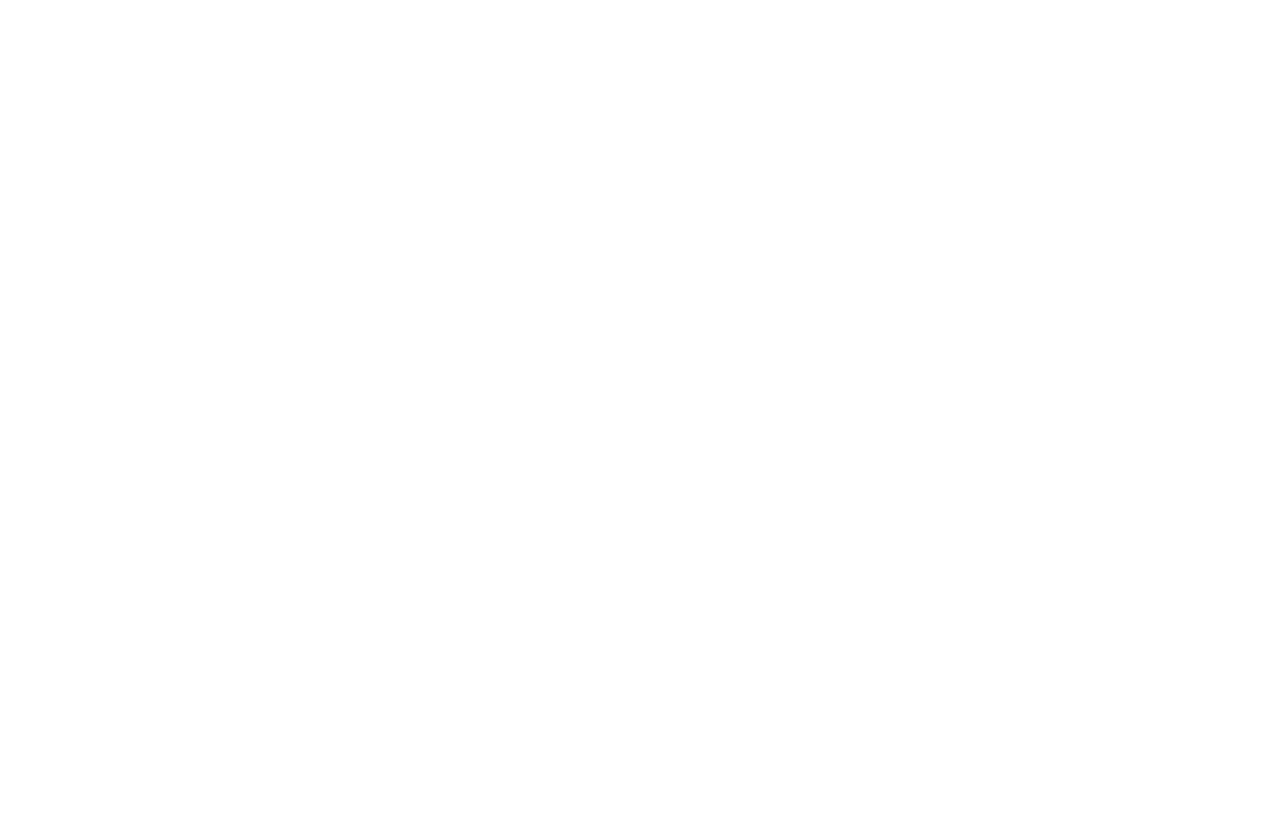
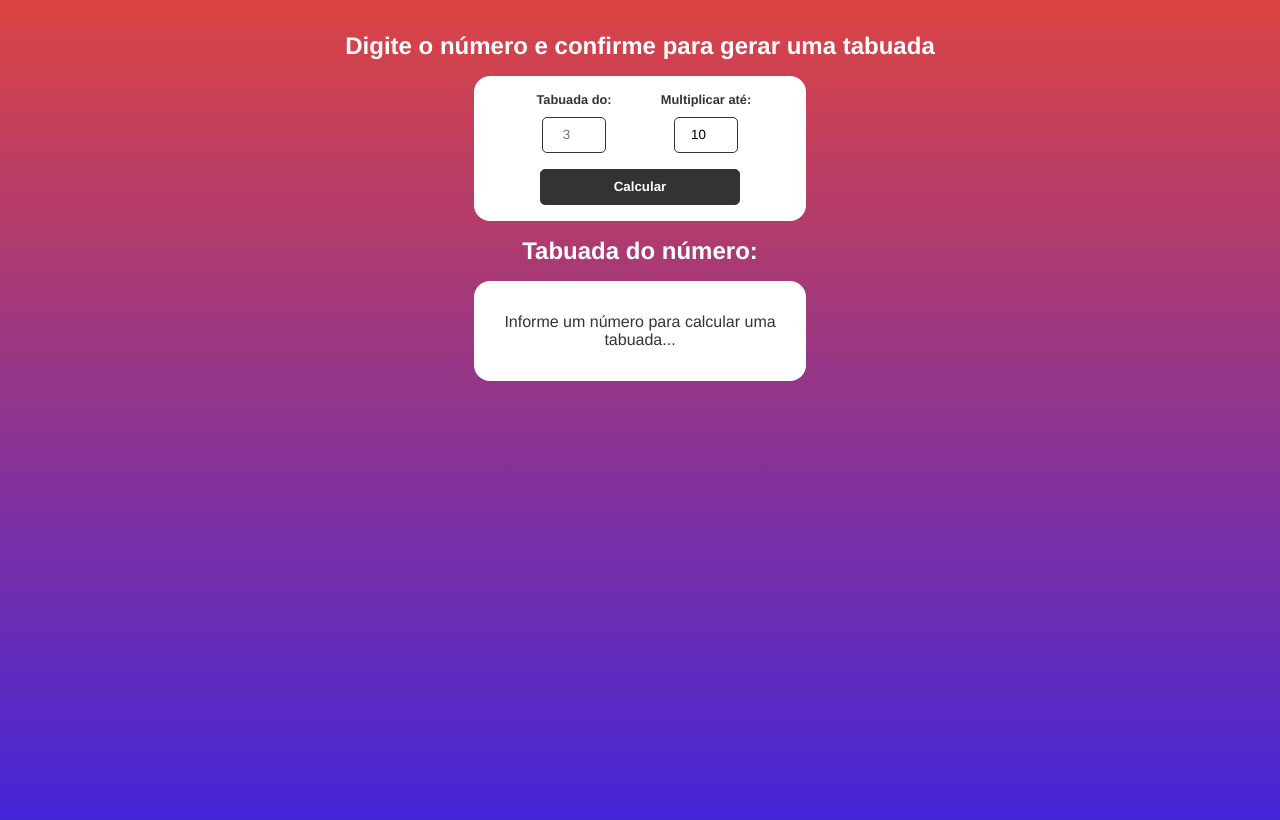
Before and after one commit to mrkn03/Tabuada, a plain HTML site: page index.html in a window 1280 px wide. Drawn offline with Linux system fonts and the light colour scheme.

Commit message:
Finaliza Tabuada

```diff
--- a/css/styles.css
+++ b/css/styles.css
@@ -0,0 +1,97 @@
+* {
+    margin: 0;
+    padding: 0;
+    font-family: Helvetica;
+  }
+
+  body {
+    text-align: center;
+    padding: 2rem;
+    min-height: 100vh;
+    background: linear-gradient(180deg, #db4444 0%, #3f24dd 98%);
+    color: #fff;
+  }
+
+  h2 {
+    margin-bottom: 1rem;
+  }
+
+  #multiplication-form {
+    display: flex;
+    justify-content: center;
+    align-items: center;
+    flex-wrap: wrap;
+    margin: 1rem auto;
+    padding: 1rem;
+    max-width: 300px;
+    background-color: #fff;
+    border-radius: 1rem;
+    color: #333;
+  }
+
+  .form-control {
+    display: flex;
+    flex-direction: column;
+    align-items: center;
+    width: 100px;
+    margin: 0 1rem;
+  }
+
+  .form-control label {
+    margin-bottom: 0.6rem;
+    font-size: 0.8rem;
+    font-weight: bold;
+  }
+
+  .form-control input {
+    margin-bottom: 1rem;
+    flex: 1;
+    padding: 0.6rem 0.4rem;
+    border: none;
+    width: 50px;
+    border: 1px solid #333;
+    border-radius: 5px;
+    text-align: center;
+  }
+
+  #multiplication-form input[type="submit"] {
+    max-height: 50px;
+    padding: 0.6rem 1.2rem;
+    width: 200px;
+    background-color: #333;
+    color: #fff;
+    border: 1px solid #333;
+    border-radius: 5px;
+    cursor: pointer;
+    font-weight: bold;
+  }
+
+  #multiplication-operations {
+    display: flex;
+    flex-direction: column;
+    align-items: center;
+    max-width: 300px;
+    margin: 1rem auto;
+    padding: 2rem 1rem;
+    background-color: #fff;
+    border-radius: 1rem;
+    color: #333;
+  }
+
+  #multiplication-operations .row {
+    display: flex;
+    justify-content: center;
+    border: 1px solid #ccc;
+    border-bottom: none;
+    padding: 0.5rem;
+    width: 150px;
+    text-align: center;
+  }
+
+  #multiplication-operations .row:last-child {
+    border-bottom: 1px solid #ccc;
+  }
+
+  #multiplication-operations .result {
+    margin-left: 0.4rem;
+  }
--- a/index.html
+++ b/index.html
@@ -1,13 +1,36 @@
 <!DOCTYPE html>
 <html lang="en">
-<head>
-    <meta charset="UTF-8">
-    <meta name="viewport" content="width=device-width, initial-scale=1.0">
+  <head>
+    <meta charset="UTF-8" />
+    <meta http-equiv="X-UA-Compatible" content="IE=edge" />
+    <meta name="viewport" content="width=device-width, initial-scale=1.0" />
     <title>Tabuada</title>
-    <link rel="stylesheet" href="./css/styles.css">
-    <script src="./js/script.js" defer></script>
-</head>
-<body>
-
-</body>
+    <link rel="stylesheet" href="css/styles.css" />
+    <script src="./js/script.js3" defer></script>
+  </head>
+  <body>
+    <h2>Digite o número e confirme para gerar uma tabuada</h2>
+    <form id="multiplication-form">
+      <div class="form-control">
+        <label>Tabuada do:</label>
+        <input type="number" id="number" placeholder="3" />
+      </div>
+      <div class="form-control">
+        <label>Multiplicar até:</label>
+        <input
+          type="number"
+          id="multiplicator"
+          placeholder="Digite o número de multiplicações"
+          value="10"
+        />
+      </div>
+      <input type="submit" value="Calcular" />
+    </form>
+    <div id="multiplication-table">
+      <h2 id="multiplication-title">Tabuada do número: <span></span></h2>
+      <div id="multiplication-operations">
+        <p>Informe um número para calcular uma tabuada...</p>
+      </div>
+    </div>
+  </body>
 </html>
--- a/js/script.js
+++ b/js/script.js
@@ -0,0 +1,46 @@
+// Seleção de elementos
+const multiplicationForm = document.querySelector("#multiplication-form");
+const numberInput = document.querySelector("#number");
+const multiplicationInput = document.querySelector("#multiplicator");
+
+const multiplicationTitle = document.querySelector(
+  "#multiplication-title span"
+);
+const multiplicationTable = document.querySelector(
+  "#multiplication-operations"
+);
+
+// Funções
+const createTable = (number, multiplicatorNumber) => {
+  multiplicationTable.innerHTML = "";
+
+  for (i = 1; i <= multiplicatorNumber; i++) {
+    const result = number * i;
+
+    const template = `<div class="row">
+            <div class="operation">${number} x ${i} = </div>
+            <div class="result">${result}</div>
+        </div>`;
+
+    const parser = new DOMParser();
+    const htmlTemplate = parser.parseFromString(template, "text/html");
+    const row = htmlTemplate.querySelector(".row");
+
+    multiplicationTable.appendChild(row);
+  }
+
+  multiplicationTitle.innerText = number;
+};
+
+// Eventos
+multiplicationForm.addEventListener("submit", (e) => {
+  e.preventDefault();
+
+  const multiplicationNumber = numberInput.value;
+
+  const multiplicatorNumber = +multiplicationInput.value;
+
+  if (!multiplicationNumber || !multiplicatorNumber) return;
+
+  createTable(multiplicationNumber, multiplicatorNumber);
+});
```
